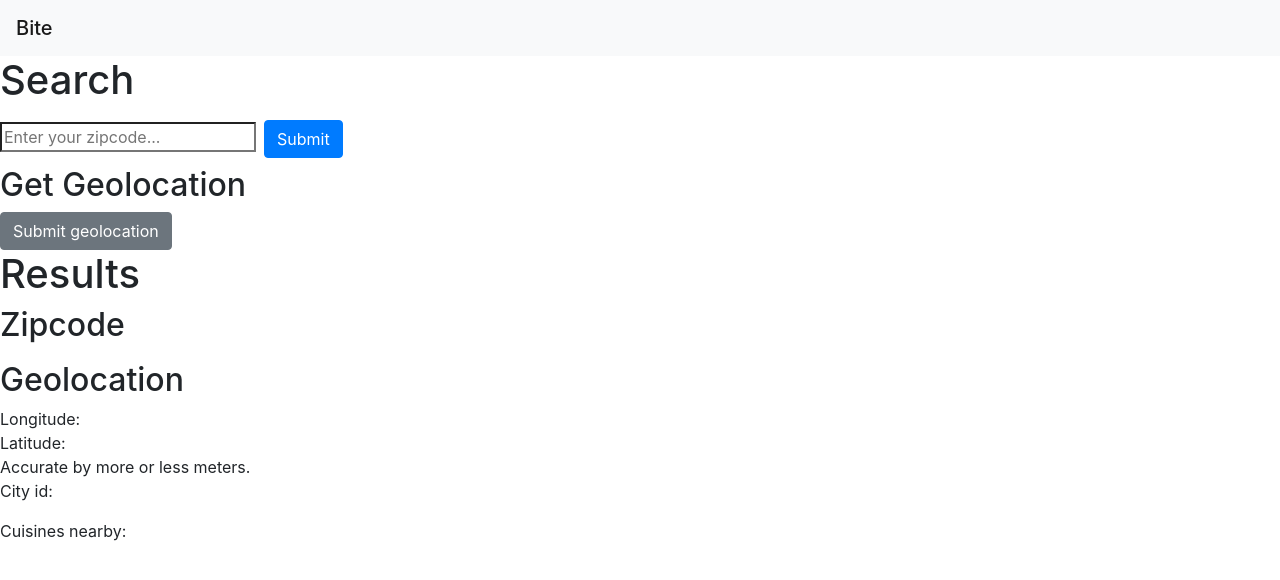
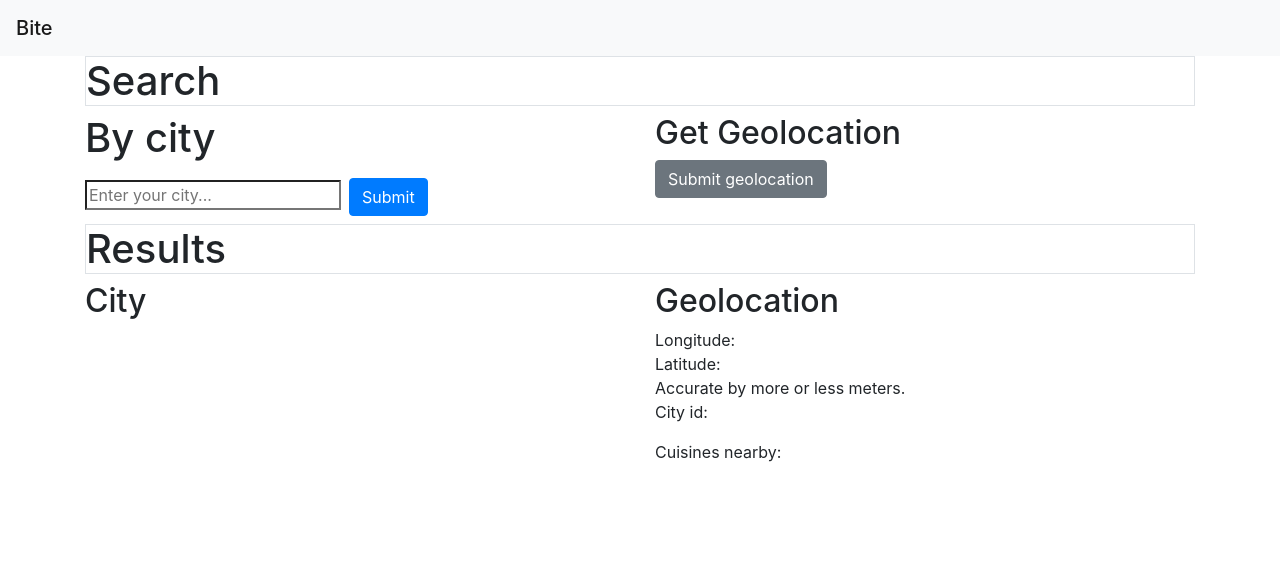
Before and after one commit to ebrock/bite, a React (Create React App) app: page / in a window 1280 px wide. Shown: the top 580 px of the page. Built offline with nearby package versions, Linux system fonts and the light colour scheme.

Commit message:
added some UI organization. changed zipcode to city search.

```diff
--- a/src/App.jsx
+++ b/src/App.jsx
@@ -10,7 +10,7 @@ class App extends React.Component {
     super(props);
     this.state = {
       input: "",
-      zipcode: "",
+      city: "",
       coords: {},
       cityId: "",
       cuisines: []
@@ -29,9 +29,9 @@ class App extends React.Component {
     console.log("Submit clicked!");
     this.setState(
       {
-        zipcode: this.state.input
+        city: this.state.input
       },
-      () => console.log(this.state.zipcode)
+      () => console.log(this.state.city)
     );
   };
 
@@ -108,7 +108,7 @@ class App extends React.Component {
           onGeoSubmit={this.handleGeoSubmit}
         />
         <Results
-          zipcode={this.state.zipcode}
+          city={this.state.city}
           coords={this.state.coords}
           cityId={this.state.cityId}
           cuisines={this.state.cuisines}
--- a/src/components/results.jsx
+++ b/src/components/results.jsx
@@ -5,38 +5,18 @@ class Results extends React.Component {
     cuisines: []
   };
 
-  // getCuisinesInCity = () => {
-  //   if (!this.props.cityId) {
-  //     console.log("cityId is empty.");
-  //     return;
-  //   }
-  //   fetch(
-  //     `https://developers.zomato.com/api/v2.1/cuisines?city_id=${this.props.cityId}`,
-  //     {
-  //       headers: {
-  //         "Content-Type": "text/json",
-  //         "user-key": process.env.REACT_APP_ZOMATO_API_KEY
-  //       }
-  //     }
-  //   )
-  //     .then(res => res.json())
-  //     .then(data => {
-  //       console.log(data);
-  //       let cuisines = data.cuisines.map(d => {
-  //         return d.cuisine.cuisine_name;
-  //       });
-  //       console.log(cuisines);
-  //       this.setState({ cuisines });
-  //       return;
-  //     });
-  // };
-
   render() {
     return (
+      <div className="container">
         <div>
-        <h1>Results</h1>
-        <h2>Zipcode</h2>
-        <p>{this.props.zipcode}</p>
+          <h1 className="border">Results</h1>
+        </div>
+        <div className="row">
+          <div className="col">
+            <h2>City</h2>
+            <p>{this.props.city}</p>
+          </div>
+          <div className="col">
             <h2>Geolocation</h2>
             <p>
               <span>Longitude: {this.props.coords.longitude}</span>
@@ -59,6 +39,8 @@ class Results extends React.Component {
               </ul>
             </span>
           </div>
+        </div>
+      </div>
     );
   }
 }
--- a/src/components/search.jsx
+++ b/src/components/search.jsx
@@ -3,15 +3,17 @@ import React from "react";
 class Search extends React.Component {
   render() {
     return (
-      <div>
-        <h1>Search</h1>
+      <div className="container">
+        <h1 className="border">Search</h1>
+        <div className="row">
+          <div className="col">
+            <h1>By city</h1>
             <form onSubmit={this.props.onSubmit}>
               <input
                 type="text"
-            name="zipcode"
-            title="5 digit zipcode"
-            pattern="[0-9]{5}"
-            placeholder="Enter your zipcode..."
+                name="city"
+                title="Enter your city..."
+                placeholder="Enter your city..."
                 type="search"
                 value={this.props.input}
                 onChange={this.props.onChange}
@@ -20,15 +22,19 @@ class Search extends React.Component {
               <button
                 className="btn btn-primary m-2"
                 type="submit"
-            zipcode="Submit"
+                city="Submit"
               >
                 Submit
               </button>
             </form>
+          </div>
+          <div className="col">
             <h2>Get Geolocation</h2>
             <form onSubmit={this.props.onGeoSubmit}>
               <button className="btn btn-secondary">Submit geolocation</button>
             </form>
+          </div>
+        </div>
       </div>
     );
   }
```
Lines whose indentation alone changed are shown as unchanged.
